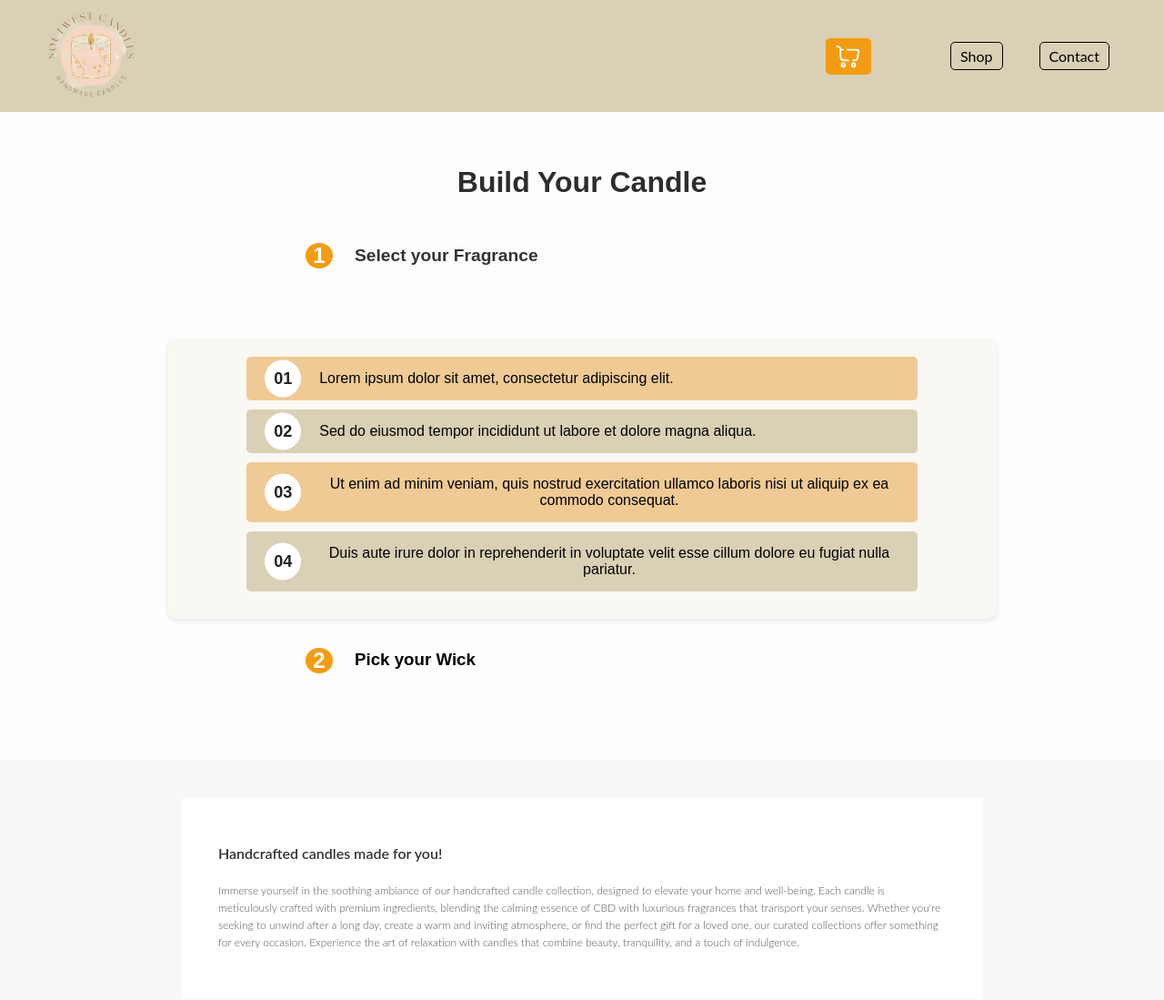
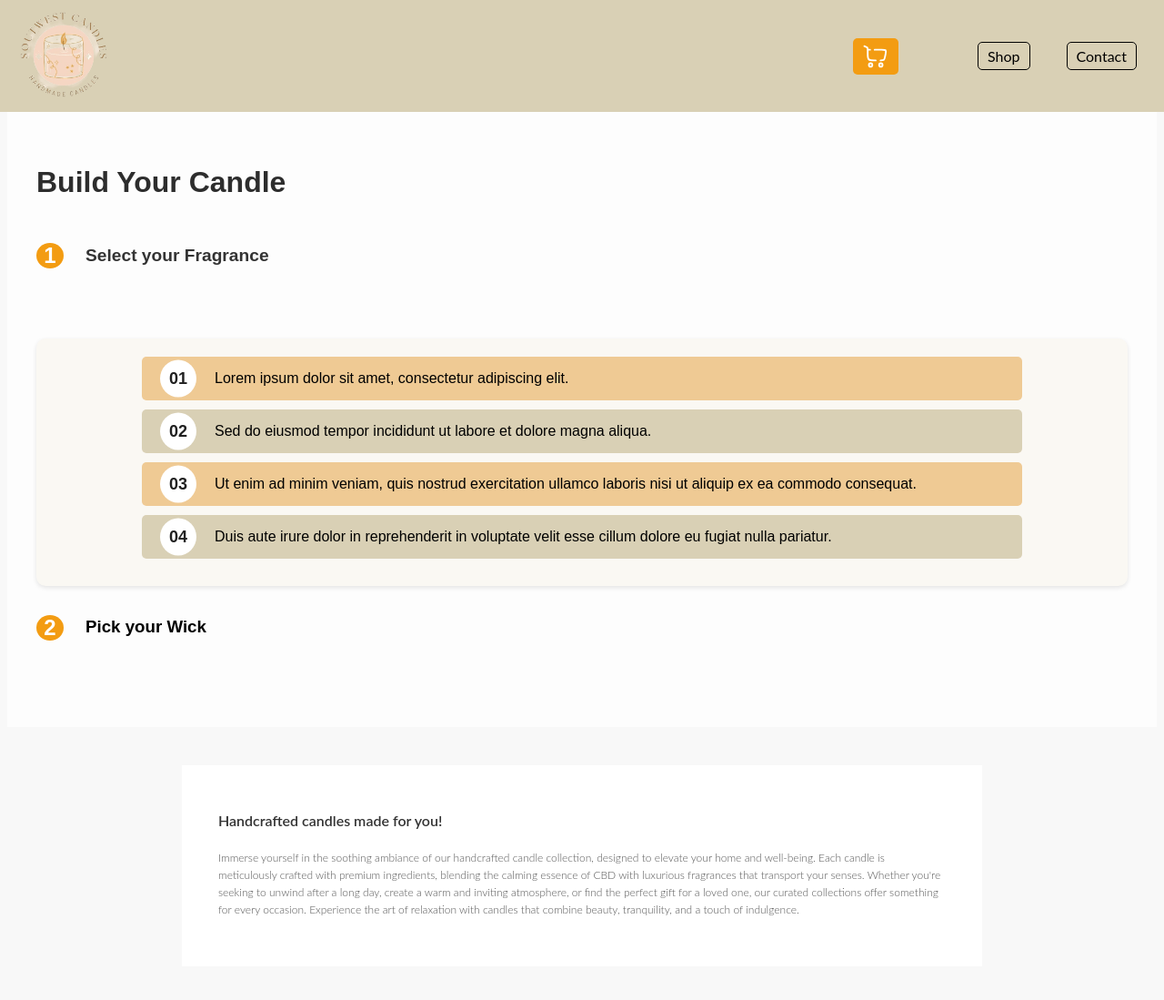
Before and after one commit to Metameg/SouthwestCandles, a PHP site: page /pages/products.php in a window 1280 px wide. Shown: the top 1099 px of the page at 91% size. Run offline with PHP 8.4, Linux system fonts and the light colour scheme; data comes from the database, SQL or seed files in the repository; data that the repository does not hold is empty; style sheets or scripts are compiled from the project's sources.

Commit message:
design tweaks + fixd ome hero shop now button z-indexing problem

```diff
--- a/src/components/navbar.php
+++ b/src/components/navbar.php
@@ -29,9 +29,9 @@ $isCheckoutPage = ($currentFile === 'checkout.php');
             <div id="cartContainer">
                 <?php if ($isCheckoutPage): ?>
                     <!-- Link to index.php if on checkout.php -->
-                    <li><a id="continueShoppingLink" href="<?php echo getRootPath(); ?>src/index.php">&#8592; Continue Shopping</a></li>
+                    <a id="continueShoppingLink" href="<?php echo getRootPath(); ?>src/index.php">&#8592; Continue Shopping</a>
                 <?php else: ?>
-                    <li><a id="cartNavBtn"><img src="<?php echo getRootPath();?>src/assets/images/svg/cart.svg" alt="Cart Icon" width="30" height="30"></a></li>
+                    <a id="cartNavBtn"><img src="<?php echo getRootPath();?>src/assets/images/svg/cart.svg" alt="Cart Icon" width="30" height="30"></a>
                 <?php endif; ?>
             </div>
             <ul>
--- a/src/css/index.css
+++ b/src/css/index.css
@@ -64,7 +64,6 @@ body {
   height: -moz-fit-content;
   height: fit-content;
   justify-content: center;
-  z-index: -1;
 }
 @supports (background-image: url("../assets/images/webp/pink-candle-symmetric-high.webp")) {
   .hero {
--- a/src/css/navbar.css
+++ b/src/css/navbar.css
@@ -5,7 +5,7 @@ header {
   background-color: #d9d0b5;
 }
 header nav {
-  padding: 0 40px;
+  padding: 0 10px;
   display: flex;
   width: 100%;
   align-items: center;
@@ -29,6 +29,7 @@ header nav .nav-links ul {
   list-style: none;
   display: flex;
   transition: transform 0.3s ease-in-out;
+  z-index: 3;
 }
 header nav .nav-links .nav-link {
   position: relative;
@@ -50,6 +51,7 @@ header nav .nav-links .nav-link a:hover {
 }
 header nav .nav-links #cartContainer {
   list-style: none;
+  z-index: 4;
 }
 header nav .nav-links #cartContainer #cartNavBtn {
   font-weight: bold;
@@ -62,6 +64,7 @@ header nav .nav-links #cartContainer #cartNavBtn {
   display: flex;
   justify-content: center;
   align-items: center;
+  z-index: 4;
 }
 header nav .nav-links #cartContainer #cartNavBtn:hover {
   background-color: #c87f0a;
@@ -79,7 +82,7 @@ header .hamburger-menu {
   width: 30px;
   height: 30px;
   cursor: pointer;
-  z-index: 2;
+  z-index: 4;
 }
 header .hamburger-menu div {
   width: 100%;
@@ -99,24 +102,6 @@ header .hamburger-menu.open div:nth-child(2) {
 }
 header .hamburger-menu.open div:nth-child(3) {
   transform: rotate(-45deg) translateY(-7px);
-}
-header #cartContainer {
-  position: relative;
-  list-style: none;
-  z-index: 3;
-  margin-left: 15px;
-}
-header #cartContainer #cartNavBtn {
-  font-weight: bold;
-  background-color: #f39c12;
-  padding: 5px 10px;
-  color: white;
-  border: none;
-  border-radius: 5px;
-  cursor: pointer;
-}
-header #cartContainer #cartNavBtn:hover {
-  background-color: #c87f0a;
 }
 @media (max-width: 768px) {
   header nav ul {
--- a/src/css/products.css
+++ b/src/css/products.css
@@ -7,12 +7,13 @@ body {
 
 .build-candle-section {
   padding: 2rem;
-  text-align: center;
   font-family: "Arial", sans-serif;
   background-color: #fdfdfd;
   display: flex;
   flex-direction: column;
-  align-items: center;
+  align-items: stretch;
+  max-width: 1200px;
+  margin: 0 auto;
 }
 .build-candle-section .section-title {
   font-size: 2rem;
@@ -53,7 +54,7 @@ body {
   }
 }
 
-.fragerancce-list {
+.fragerance-list {
   display: flex;
   flex-direction: column;
   align-items: center;
@@ -61,6 +62,11 @@ body {
   background-color: #faf8f3;
   border-radius: 10px;
   box-shadow: 0 2px 5px rgba(0, 0, 0, 0.1);
+}
+@media (max-width: 480px) {
+  .fragerance-list {
+    padding: 0;
+  }
 }
 
 .list-item {
--- a/src/pages/products.php
+++ b/src/pages/products.php
@@ -51,7 +51,7 @@
                 </div>
             </div>
 
-            <ul class="fragerancce-list">
+            <ul class="fragerance-list">
                 <li class="list-item">
                     <div class="list-number">01</div>
                     <div class="list-text">Lorem ipsum dolor sit amet, consectetur adipiscing elit.</div>
@@ -72,24 +72,7 @@
                     <div class="list-text">Duis aute irure dolor in reprehenderit in voluptate velit esse cillum dolore eu fugiat nulla pariatur.</div>
                 </li>
             </ul>
-            <!-- <ul class="fragrance-list">
-                <li>
-                    <input type="radio" id="lavender" name="fragrance" value="Lavender">
-                    <label for="lavender">Lavender</label>
-                </li>
-                <li>
-                    <input type="radio" id="vanilla" name="fragrance" value="Vanilla">
-                    <label for="vanilla">Vanilla</label>
-                </li>
-                <li>
-                    <input type="radio" id="citrus" name="fragrance" value="Citrus">
-                    <label for="citrus">Citrus</label>
-                </li>
-                <li>
-                    <input type="radio" id="rose" name="fragrance" value="Rose">
-                    <label for="rose">Rose</label>
-                </li>
-            </ul> -->
+
             <div class="step">
                 <div class="step-number">2</div>
                 <div class="step-content">
--- a/src/scss/index.scss
+++ b/src/scss/index.scss
@@ -76,7 +76,6 @@ body {
     background-position: center;
     height: fit-content;
     justify-content: center;
-    z-index: -1;
 
     .hero-overlay {
         position: absolute;
@@ -87,23 +86,6 @@ body {
         background-color: rgba(0, 0, 0, 0.5);
     }
 
-
-    // .hero-image {
-    //     flex: 1;
-    //     display: inline-block;
-    //     padding: 15px;
-    //     border-radius: 50%;
-    //     border: 3px solid $primary-color;
-    //     width: 70%;
-    //     min-width: 250px;
-
-    //     img {
-    //         width: 100%;
-    //         border-bottom-right-radius: 20%;
-    //         transform: rotate(-15deg);
-    //         padding: 24px;
-    //     }
-    // }
 
     .hero-info {
         flex: 2;
--- a/src/scss/navbar.scss
+++ b/src/scss/navbar.scss
@@ -8,7 +8,7 @@ header {
 	background-color: $background-secondary-color;
 
 	nav {
-		padding: 0 40px;
+		padding: 0 10px;
 		display: flex;
 		width: 100%;
 		align-items: center;
@@ -32,6 +32,7 @@ header {
 				list-style: none;
 				display: flex;
 				transition: transform 0.3s ease-in-out;
+				z-index: 3;
 			}
 
 			.nav-link {
@@ -96,6 +97,7 @@ header {
 
 			#cartContainer {
                 list-style: none;
+				z-index: 4;
 
                 #cartNavBtn {
                     font-weight: bold;
@@ -108,6 +110,7 @@ header {
 					display: flex;
 					justify-content: center;
 					align-items: center;
+					z-index: 4;
 
                     &:hover {
                         background-color: darken($primary-color, 10%);
@@ -131,7 +134,7 @@ header {
 		width: 30px;
 		height: 30px;
 		cursor: pointer;
-		z-index: 2;
+		z-index: 4;
 
 		div {
 			width: 100%;
@@ -157,26 +160,27 @@ header {
 		}
 	}
 
-	#cartContainer {
-        position: relative;
-		list-style: none;
-        z-index: 3;
-		margin-left: 15px;
+	// #cartContainer {
+    //     position: relative;
+	// 	list-style: none;
+    //     z-index: 4;
+	// 	margin-left: 15px;
 
-        #cartNavBtn {
-            font-weight: bold;
-            background-color: $primary-color;
-            padding: 5px 10px;
-            color: white;
-            border: none;
-            border-radius: 5px;
-            cursor: pointer;
+    //     #cartNavBtn {
+    //         font-weight: bold;
+    //         background-color: $primary-color;
+    //         padding: 5px 10px;
+    //         color: white;
+    //         border: none;
+    //         border-radius: 5px;
+    //         cursor: pointer;
+	// 		z-index: 4;
 
-            &:hover {
-                background-color: darken($primary-color, 10%);
-            }
-        }
-    }
+    //         &:hover {
+    //             background-color: darken($primary-color, 10%);
+    //         }
+    //     }
+    // }
 
 
 	@media (max-width: 768px) {
--- a/src/scss/products.scss
+++ b/src/scss/products.scss
@@ -9,12 +9,13 @@ body {
 
 .build-candle-section {
     padding: 2rem;
-    text-align: center;
     font-family: 'Arial', sans-serif;
     background-color: #fdfdfd;
 	display: flex;
 	flex-direction: column;
-	align-items: center;
+	align-items: stretch;
+	max-width: 1200px;
+	margin: 0 auto;
 
     .section-title {
         font-size: 2rem;
@@ -60,7 +61,7 @@ body {
 	}
 }
 
-.fragerancce-list{
+.fragerance-list{
 	display: flex;
 	flex-direction: column;
 	align-items: center;
@@ -68,6 +69,10 @@ body {
 	background-color: $background-color;
 	border-radius: 10px;
 	box-shadow: 0 2px 5px rgba(0, 0, 0, 0.1);
+
+	@media (max-width: 480px) {
+		padding: 0;
+	}
 }
 
 .list-item {
```
Also changed, not shown: src/index.php (+0 -7 lines), 3 other files.
